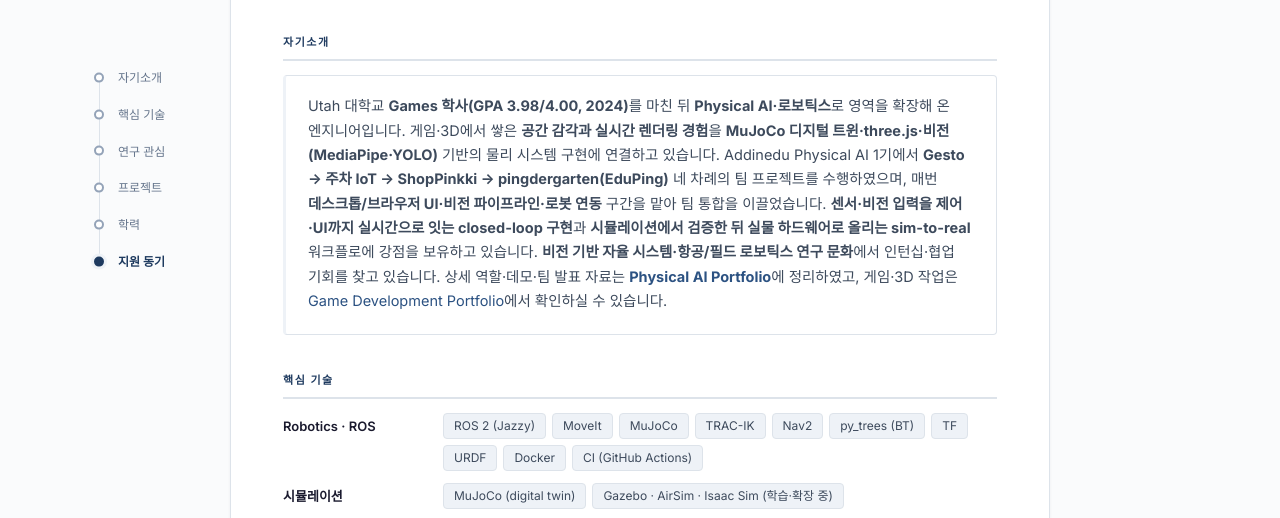
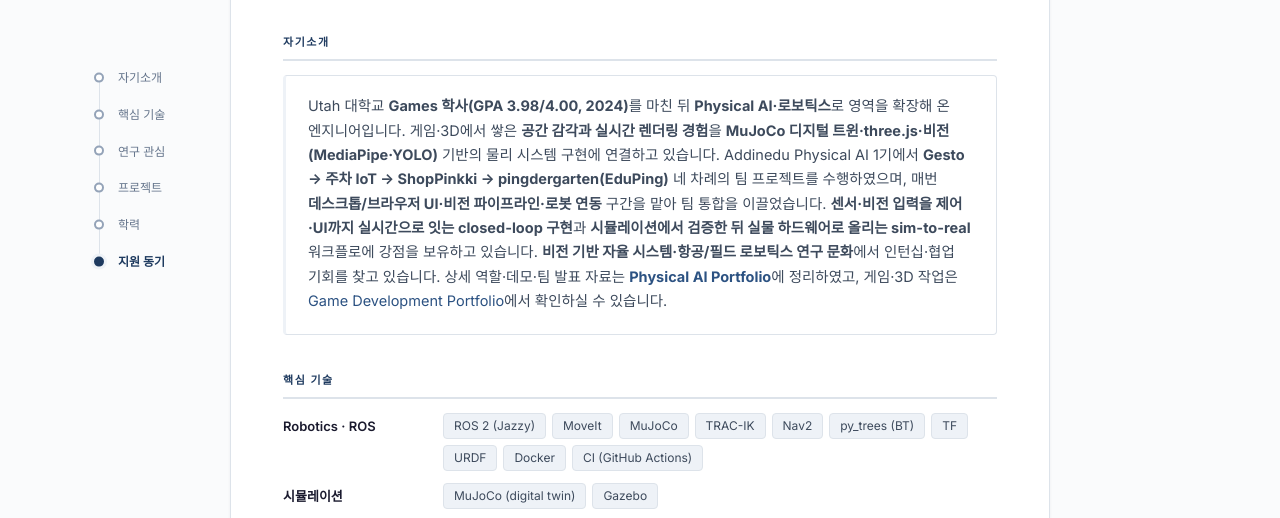
Before and after one commit to joey114132/resume, a plain HTML site: page index.html in a window 1280 px wide. Shown: the part 230-748 px from the top of the page. Drawn offline with Linux system fonts and the light colour scheme; a web font is replaced by a local one.

Commit message:
chore: edited the content

```diff
--- a/index.html
+++ b/index.html
@@ -350,7 +350,7 @@
 <h2 id="sec-skills" class="reveal"><span class="ko">핵심 기술</span><span class="en">Core Skills</span></h2>
 <div class="skillgrid reveal">
   <div class="srow"><div class="k">Robotics · ROS</div><div class="chips"><span>ROS 2 (Jazzy)</span><span>MoveIt</span><span>MuJoCo</span><span>TRAC-IK</span><span>Nav2</span><span>py_trees (BT)</span><span>TF</span><span>URDF</span><span>Docker</span><span>CI (GitHub Actions)</span></div></div>
-  <div class="srow"><div class="k"><span class="ko">시뮬레이션</span><span class="en">Simulation</span></div><div class="chips"><span>MuJoCo (digital twin)</span><span class="ko">Gazebo · AirSim · Isaac Sim (학습·확장 중)</span><span class="en">Gazebo · AirSim · Isaac Sim (learning / extending)</span></div></div>
+  <div class="srow"><div class="k"><span class="ko">시뮬레이션</span><span class="en">Simulation</span></div><div class="chips"><span>MuJoCo (digital twin)</span><span class="ko">Gazebo</span><span class="en">Gazebo</span></div></div>
   <div class="srow"><div class="k">AI · Vision</div><div class="chips"><span>MediaPipe</span><span>YOLOv8</span><span>ByteTrack</span><span>ReID (OSNet/torchreid)</span><span>InsightFace</span><span>LSTM</span><span>OpenCV</span><span>PyTorch</span><span>TensorFlow/Keras</span></div></div>
   <div class="srow"><div class="k"><span class="ko">SW · 언어</span><span class="en">SW · Languages</span></div><div class="chips"><span>Python</span><span>C/C++</span><span>TypeScript/JS</span><span>FastAPI</span><span>WebSocket</span><span>SQLAlchemy/PostgreSQL</span><span>Vue 3</span></div></div>
   <div class="srow"><div class="k"><span class="ko">3D · 그래픽</span><span class="en">3D · Graphics</span></div><div class="chips"><span>three.js</span><span>Maya</span><span>ZBrush</span><span>Substance Painter</span><span>Substance Designer</span><span>Unreal Engine (Blueprint)</span><span class="ko">하드서피스·환경 아트</span><span class="en">Hard-surface & Environment Art</span></div></div>
```
